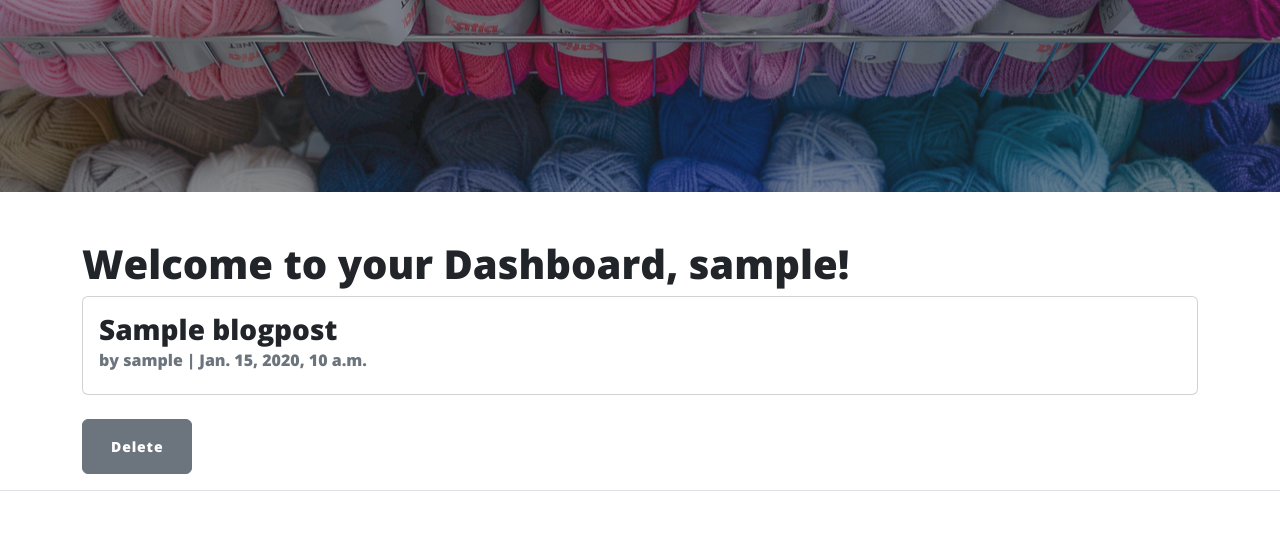
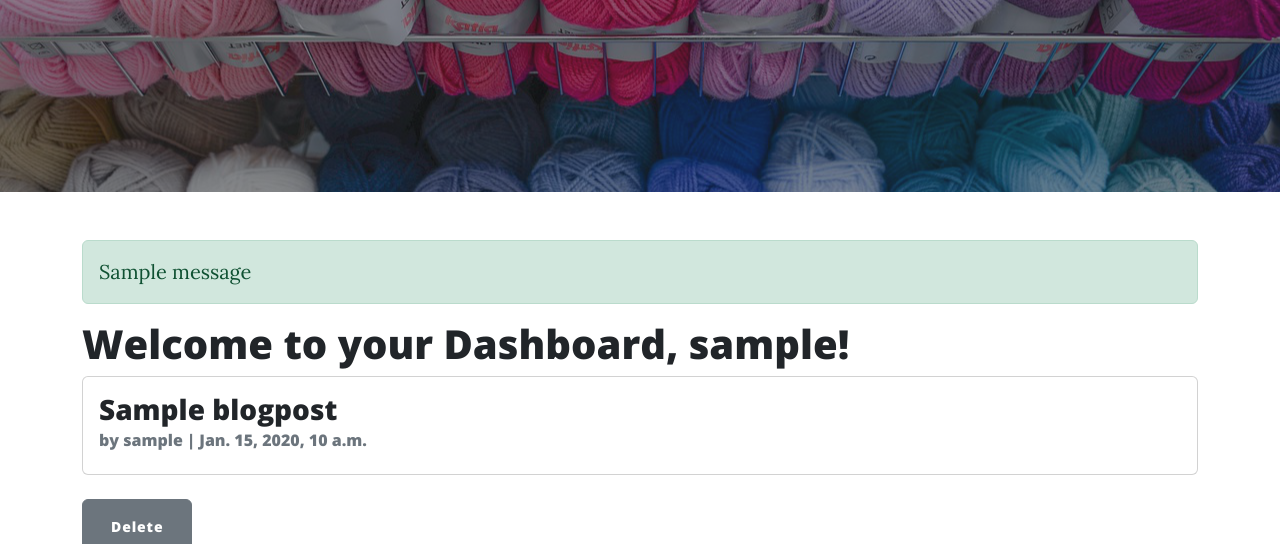
Before and after one commit to Sarah-Bue/knit-space, a Django app: page /dashboard/ in a window 1280 px wide. Shown: the part 459-1003 px from the top of the page. Run offline with Django 4.2, Linux system fonts and the light colour scheme; a user stored in the database is signed in; tables that the repository leaves empty hold one stand-in row (values such as "Sample post"); one stand-in notice (Sample message) is shown; some libraries are stand-ins or nearby versions.

Commit message:
feat: add user feedback message for deleted posts

```diff
--- a/dashboard/templates/dashboard/dashboard.html
+++ b/dashboard/templates/dashboard/dashboard.html
@@ -16,6 +16,18 @@
 {% block content %}
 
 <div class="container">
+
+    <!-- User Feedback: Post deleted -->
+    {% if messages %}
+        <div>
+            {% for message in messages %}
+                <div class="alert alert-success" role="alert">
+                    {{ message }}
+                </div>
+            {% endfor %}
+        </div>
+    {% endif %}
+
     <div class="row">
         <h1 class="post-title">Welcome to your Dashboard, {{ request.user.username }}!</h1>
     </div>
--- a/dashboard/views.py
+++ b/dashboard/views.py
@@ -2,6 +2,7 @@
 from django.shortcuts import render, redirect, get_object_or_404
 from django.contrib.auth.decorators import login_required
 from blog.models import SavedPost
+from django.contrib import messages
 
 """
 Display dashboard for the active user showing their saved blog posts.
@@ -28,5 +29,7 @@ def delete_saved_post(request, post_id):
     saved_post = get_object_or_404(SavedPost, user=request.user, post_id=post_id)
     # Delete saved post
     saved_post.delete()
+    # Add a success message after deletion
+    messages.success(request, f'"{saved_post.post.title}" has been removed from your dashboard.')
     # Redirect back to dashboard
     return redirect('user_dashboard')
```
Also changed, not shown: README.md.
